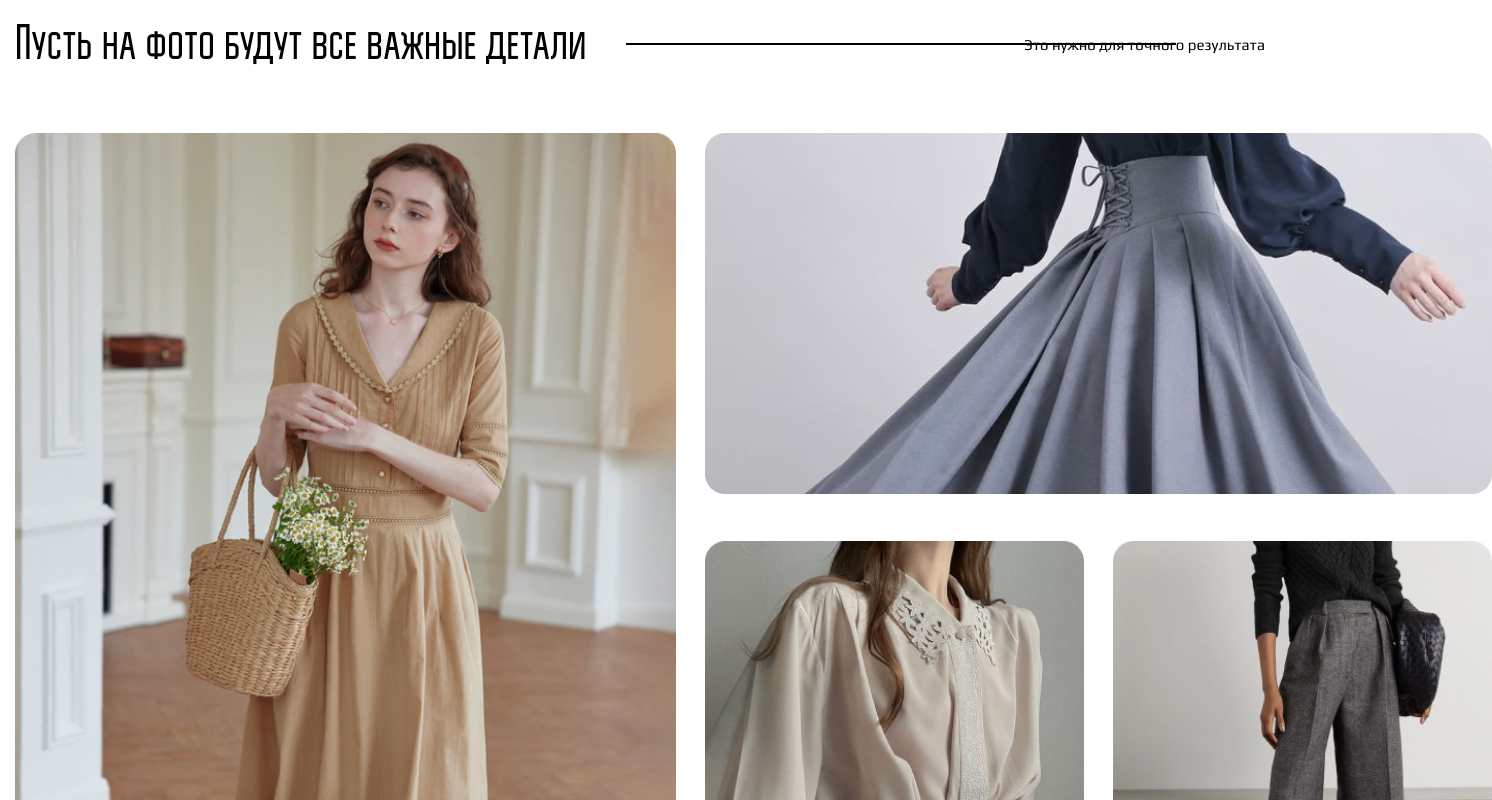
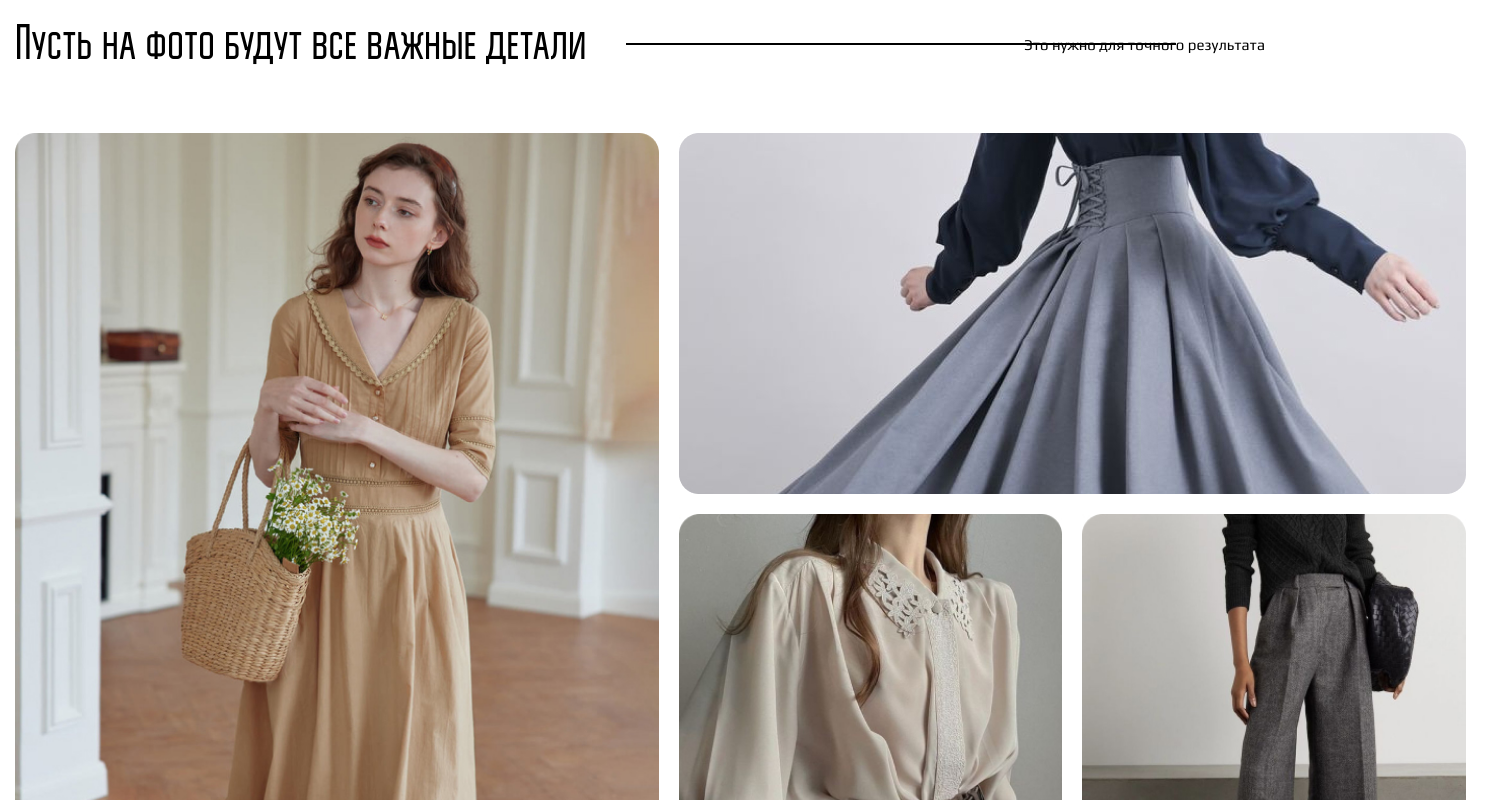
Before and after one commit to ismailow/alta, a React (Create React App) app: page / in a window 1280 px wide. Shown: the part 3540-4340 px from the top of the page, 1492 px wide, since content can reach past the window. Built offline with nearby package versions, Linux system fonts and the light colour scheme; the HTML template or start-up script is replaced by a standard one.

Commit message:
details gap update

```diff
--- a/src/components/details/details.module.css
+++ b/src/components/details/details.module.css
@@ -36,7 +36,7 @@
 .imagesBlock {
     display: grid;
     grid-template-areas: 'first second second' 'first third fourth';
-    gap: 47px 29px;
+    gap: 20px;
 }
 
 .img {
```
